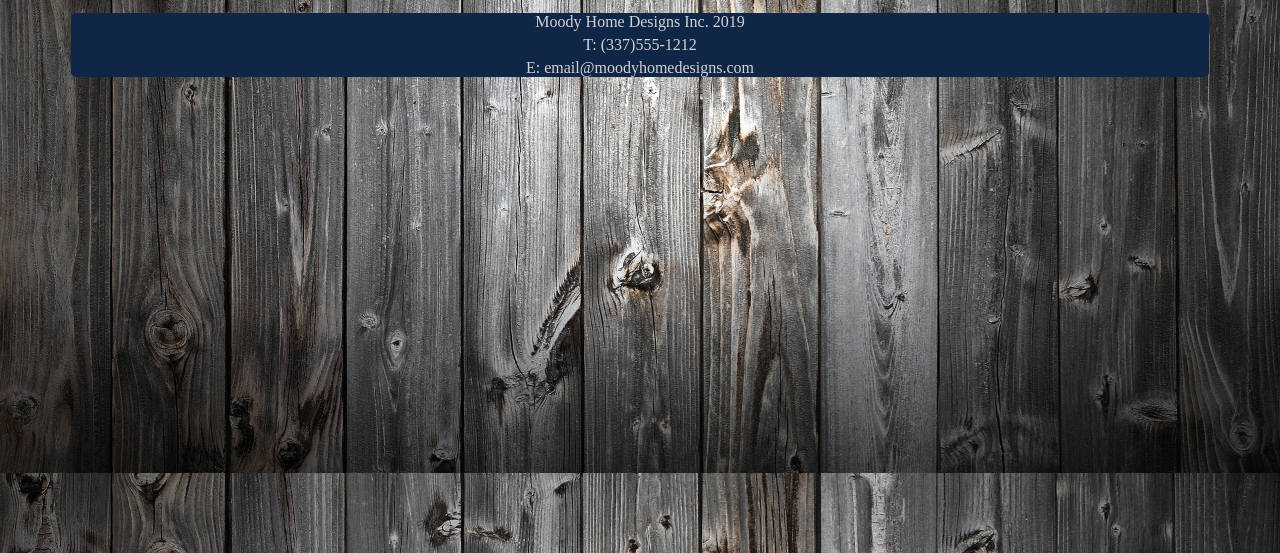
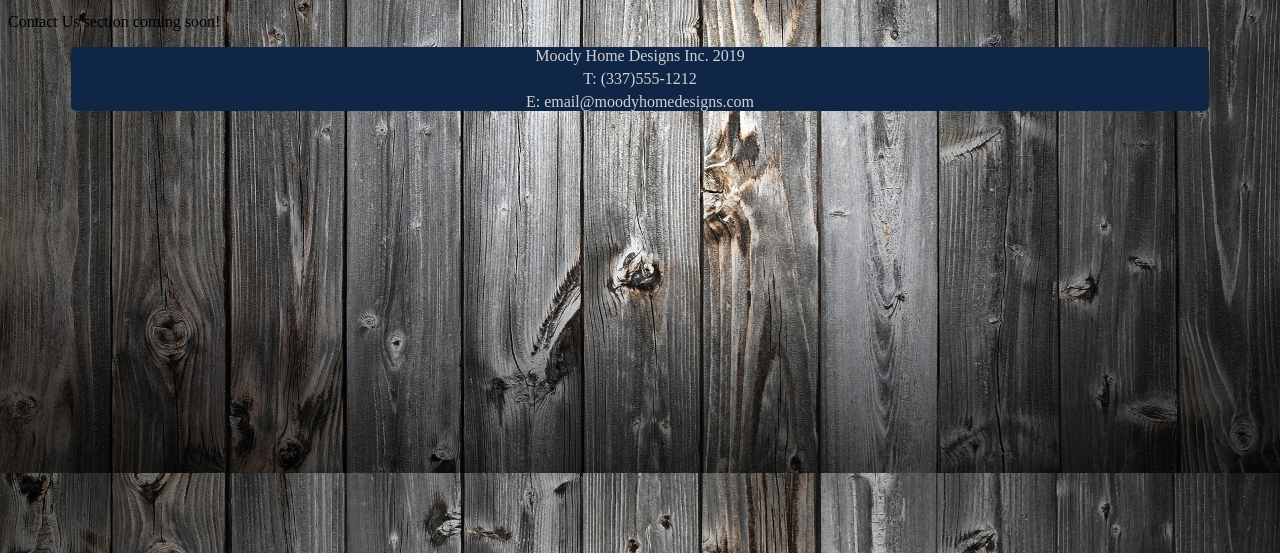
Before and after one commit to brandonmeeks/Moody-Home-Designs-Portfolio, a plain HTML site: page contact.html in a window 1280 px wide. Shown: the part 247-800 px from the top of the page. Drawn offline with Linux system fonts and the light colour scheme.

Commit message:
added content placeholder for about, contact, projects pages

```diff
--- a/contact.html
+++ b/contact.html
@@ -37,6 +37,9 @@
         </nav>
 
         <!--TODO: Add Contact Us body content-->
+        <div>
+            <p>Contact Us section coming soon!</p>
+        </div>
 
         <footer>
             <p>Moody Home Designs Inc. 2019</p>
```
Also changed, not shown: about.html (+3 -0 lines), projects.html (+3 -0 lines).
